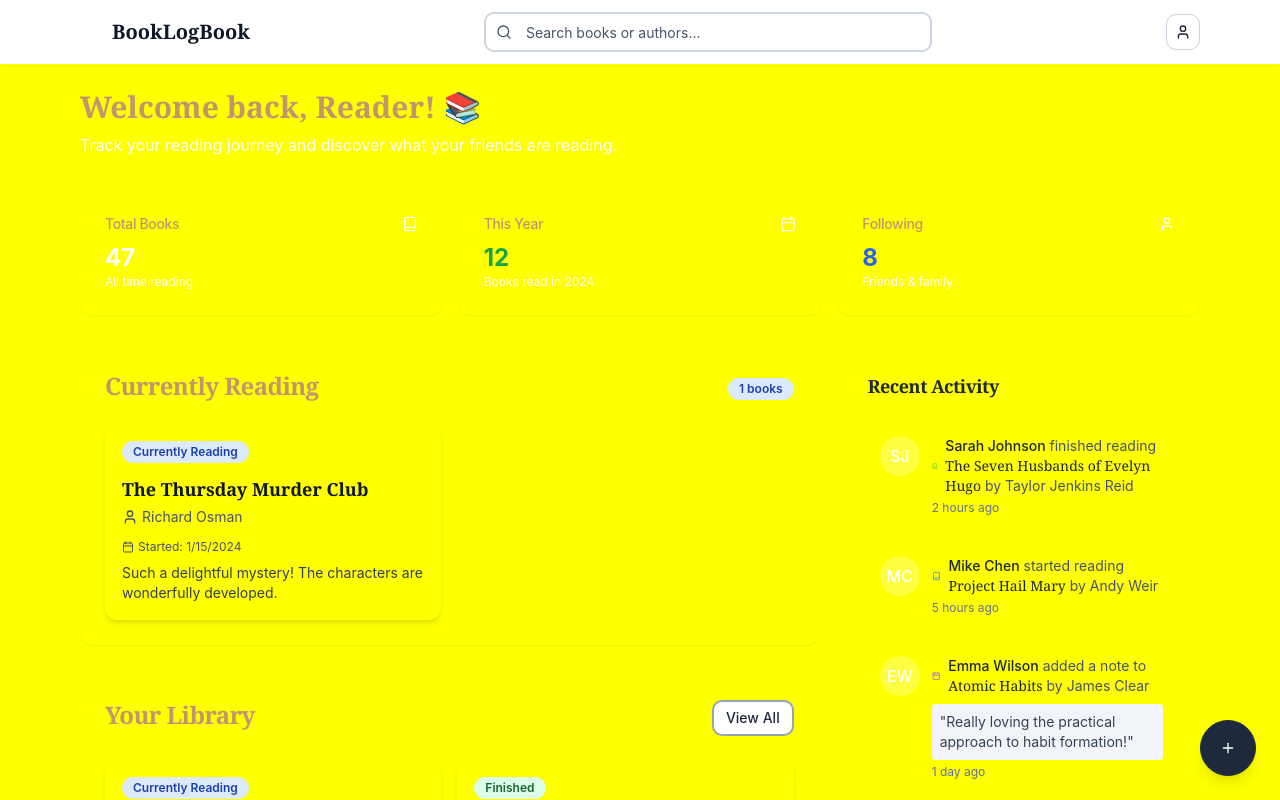
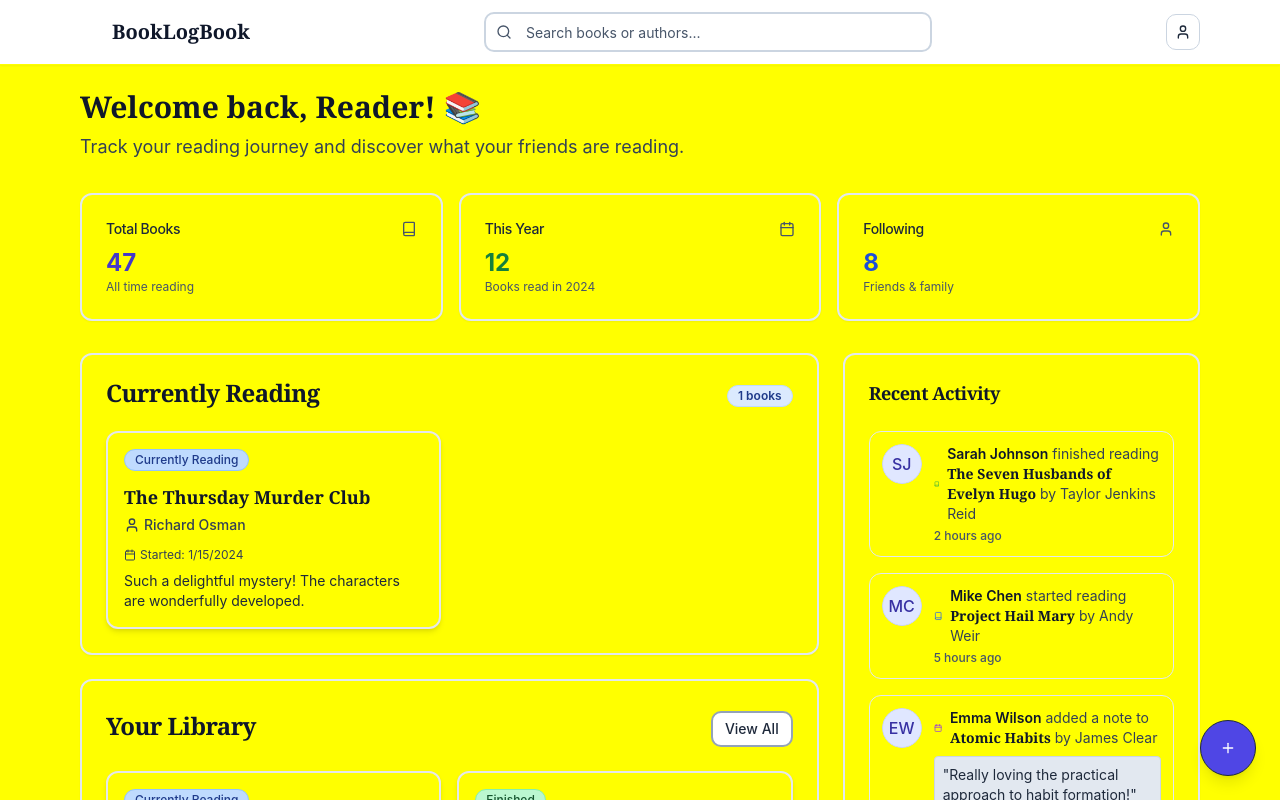
Before and after one commit to matholamew/booklogbook-social-reads, a React (Vite) app: page / in a window 1280 px wide. Shown: the top 800 px of the page. Built offline with nearby package versions, Linux system fonts and the light colour scheme.

Commit message:
Fix: Improve contrast across the application
Deep dive into the colors of all pages to increase contrast for better visibility.

```diff
--- a/src/components/ActivityFeed.tsx
+++ b/src/components/ActivityFeed.tsx
@@ -57,23 +57,23 @@ export const ActivityFeed = () => {
 
   const getActionIcon = (action: string) => {
     switch (action) {
-      case 'started': return <Book className="h-4 w-4 text-blue-500" />;
-      case 'finished': return <Book className="h-4 w-4 text-green-500" />;
-      case 'noted': return <Calendar className="h-4 w-4 text-purple-500" />;
-      default: return <Book className="h-4 w-4" />;
+      case 'started': return <Book className="h-4 w-4 text-blue-600" />;
+      case 'finished': return <Book className="h-4 w-4 text-green-600" />;
+      case 'noted': return <Calendar className="h-4 w-4 text-purple-600" />;
+      default: return <Book className="h-4 w-4 text-slate-600" />;
     }
   };
 
   return (
-    <Card>
+    <Card className="border-2 border-slate-200">
       <CardHeader>
-        <CardTitle className="text-lg font-serif text-slate-800">Recent Activity</CardTitle>
+        <CardTitle className="text-lg font-serif text-slate-900">Recent Activity</CardTitle>
       </CardHeader>
       <CardContent className="space-y-4">
         {mockActivities.map((activity) => (
-          <div key={activity.id} className="flex items-start gap-3 p-3 rounded-lg hover:bg-slate-50 transition-colors">
+          <div key={activity.id} className="flex items-start gap-3 p-3 rounded-lg hover:bg-slate-100 transition-colors border border-slate-200">
             <Avatar className="h-10 w-10">
-              <AvatarFallback className="bg-primary/10 text-primary font-medium">
+              <AvatarFallback className="bg-indigo-100 text-indigo-800 font-medium border border-indigo-200">
                 {activity.userInitials}
               </AvatarFallback>
             </Avatar>
@@ -81,21 +81,21 @@ export const ActivityFeed = () => {
             <div className="flex-1 min-w-0">
               <div className="flex items-center gap-2 mb-1">
                 {getActionIcon(activity.action)}
-                <p className="text-sm text-slate-800">
-                  <span className="font-medium">{activity.userName}</span>
-                  <span className="text-slate-600"> {getActionText(activity.action)} </span>
-                  <span className="font-medium font-serif">{activity.bookTitle}</span>
-                  <span className="text-slate-600"> by {activity.bookAuthor}</span>
+                <p className="text-sm text-slate-900">
+                  <span className="font-semibold">{activity.userName}</span>
+                  <span className="text-slate-700"> {getActionText(activity.action)} </span>
+                  <span className="font-semibold font-serif">{activity.bookTitle}</span>
+                  <span className="text-slate-700"> by {activity.bookAuthor}</span>
                 </p>
               </div>
 
               {activity.note && (
-                <p className="text-sm text-slate-700 bg-slate-100 p-2 rounded mt-2">
+                <p className="text-sm text-slate-800 bg-slate-200 p-2 rounded mt-2 border border-slate-300">
                   "{activity.note}"
                 </p>
               )}
 
-              <p className="text-xs text-slate-500 mt-1">{activity.timestamp}</p>
+              <p className="text-xs text-slate-600 mt-1 font-medium">{activity.timestamp}</p>
             </div>
           </div>
         ))}
--- a/src/components/AddBookButton.tsx
+++ b/src/components/AddBookButton.tsx
@@ -54,93 +54,93 @@ export const AddBookButton = () => {
   return (
     <Dialog open={open} onOpenChange={setOpen}>
       <DialogTrigger asChild>
-        <Button className="fixed bottom-6 right-6 h-14 w-14 rounded-full shadow-lg hover:shadow-xl transition-shadow z-50">
+        <Button className="fixed bottom-6 right-6 h-14 w-14 rounded-full shadow-lg hover:shadow-xl transition-shadow z-50 bg-indigo-600 hover:bg-indigo-700">
           <Plus className="h-6 w-6" />
         </Button>
       </DialogTrigger>
-      <DialogContent className="sm:max-w-[500px] max-h-[90vh] overflow-y-auto">
+      <DialogContent className="sm:max-w-[500px] max-h-[90vh] overflow-y-auto border-2 border-slate-300">
         <DialogHeader>
-          <DialogTitle className="font-serif text-xl">Add a Book</DialogTitle>
+          <DialogTitle className="font-serif text-xl text-slate-900">Add a Book</DialogTitle>
         </DialogHeader>
         <form onSubmit={handleSubmit} className="space-y-4">
           <div className="grid grid-cols-1 gap-4">
             <div>
-              <Label htmlFor="title">Title *</Label>
+              <Label htmlFor="title" className="text-slate-800 font-medium">Title *</Label>
               <Input
                 id="title"
                 value={formData.title}
                 onChange={(e) => setFormData({ ...formData, title: e.target.value })}
                 placeholder="Enter book title..."
-                className="mt-1"
+                className="mt-1 border-2 border-slate-300 focus:border-slate-700 text-slate-900"
               />
             </div>
 
             <div>
-              <Label htmlFor="author">Author *</Label>
+              <Label htmlFor="author" className="text-slate-800 font-medium">Author *</Label>
               <Input
                 id="author"
                 value={formData.author}
                 onChange={(e) => setFormData({ ...formData, author: e.target.value })}
                 placeholder="Enter author name..."
-                className="mt-1"
+                className="mt-1 border-2 border-slate-300 focus:border-slate-700 text-slate-900"
               />
             </div>
 
             <div>
-              <Label htmlFor="status">Reading Status</Label>
+              <Label htmlFor="status" className="text-slate-800 font-medium">Reading Status</Label>
               <Select value={formData.status} onValueChange={(value) => setFormData({ ...formData, status: value })}>
-                <SelectTrigger className="mt-1">
+                <SelectTrigger className="mt-1 border-2 border-slate-300 focus:border-slate-700 text-slate-900">
                   <SelectValue />
                 </SelectTrigger>
-                <SelectContent>
-                  <SelectItem value="planned">Want to Read</SelectItem>
-                  <SelectItem value="reading">Currently Reading</SelectItem>
-                  <SelectItem value="finished">Finished</SelectItem>
+                <SelectContent className="border-2 border-slate-300">
+                  <SelectItem value="planned" className="text-slate-900">Want to Read</SelectItem>
+                  <SelectItem value="reading" className="text-slate-900">Currently Reading</SelectItem>
+                  <SelectItem value="finished" className="text-slate-900">Finished</SelectItem>
                 </SelectContent>
               </Select>
             </div>
 
             <div className="grid grid-cols-2 gap-4">
               <div>
-                <Label htmlFor="dateStarted">Date Started</Label>
+                <Label htmlFor="dateStarted" className="text-slate-800 font-medium">Date Started</Label>
                 <Input
                   id="dateStarted"
                   type="date"
                   value={formData.dateStarted}
                   onChange={(e) => setFormData({ ...formData, dateStarted: e.target.value })}
-                  className="mt-1"
+                  className="mt-1 border-2 border-slate-300 focus:border-slate-700 text-slate-900"
                 />
               </div>
 
               <div>
-                <Label htmlFor="dateFinished">Date Finished</Label>
+                <Label htmlFor="dateFinished" className="text-slate-800 font-medium">Date Finished</Label>
                 <Input
                   id="dateFinished"
                   type="date"
                   value={formData.dateFinished}
                   onChange={(e) => setFormData({ ...formData, dateFinished: e.target.value })}
-                  className="mt-1"
+                  className="mt-1 border-2 border-slag-300 focus:border-slate-700 text-slate-900"
                 />
               </div>
             </div>
 
             <div>
-              <Label htmlFor="notes">Notes</Label>
+              <Label htmlFor="notes" className="text-slate-800 font-medium">Notes</Label>
               <Textarea
                 id="notes"
                 value={formData.notes}
                 onChange={(e) => setFormData({ ...formData, notes: e.target.value })}
                 placeholder="Your thoughts, quotes, or reflections..."
-                className="mt-1 min-h-[100px]"
+                className="mt-1 min-h-[100px] border-2 border-slate-300 focus:border-slate-700 text-slate-900"
               />
             </div>
           </div>
 
           <div className="flex justify-end gap-2 pt-4">
-            <Button type="button" variant="outline" onClick={() => setOpen(false)}>
+            <Button type="button" variant="outline" onClick={() => setOpen(false)} className="border-2 border-slate-400 text-slate-800">
               Cancel
             </Button>
-            <Button type="submit">Add Book</Button>
+            <Button type="submit" className="bg-indigo-600 hover:bg-indigo-700">Add Book</Button>
           </div>
         </form>
       </DialogContent>
--- a/src/components/BookCard.tsx
+++ b/src/components/BookCard.tsx
@@ -21,10 +21,10 @@ interface BookCardProps {
 export const BookCard = ({ book, onClick }: BookCardProps) => {
   const getStatusColor = (status: string) => {
     switch (status) {
-      case 'reading': return 'bg-blue-100 text-blue-800 hover:bg-blue-200';
-      case 'finished': return 'bg-green-100 text-green-800 hover:bg-green-200';
-      case 'planned': return 'bg-slate-100 text-slate-800 hover:bg-slate-200';
-      default: return 'bg-slate-100 text-slate-800';
+      case 'reading': return 'bg-blue-200 text-blue-900 hover:bg-blue-300 border border-blue-300';
+      case 'finished': return 'bg-green-200 text-green-900 hover:bg-green-300 border border-green-300';
+      case 'planned': return 'bg-slate-200 text-slate-900 hover:bg-slate-300 border border-slate-300';
+      default: return 'bg-slate-200 text-slate-900 border border-slate-300';
     }
   };
 
@@ -39,12 +39,12 @@ export const BookCard = ({ book, onClick }: BookCardProps) => {
 
   return (
     <Card
-      className="book-card-shadow transition-all duration-200 hover:scale-[1.02] cursor-pointer"
+      className="book-card-shadow transition-all duration-200 hover:scale-[1.02] cursor-pointer border-2 border-gray-200"
       onClick={onClick}
     >
       <CardContent className="p-4">
         <div className="flex justify-between items-start mb-3">
-          <Badge className={`${getStatusColor(book.status)} transition-colors`}>
+          <Badge className={`${getStatusColor(book.status)} transition-colors font-medium`}>
             {getStatusText(book.status)}
           </Badge>
         </div>
@@ -53,13 +53,13 @@ export const BookCard = ({ book, onClick }: BookCardProps) => {
           {book.title}
         </h3>
 
-        <div className="flex items-center text-slate-600 mb-3">
+        <div className="flex items-center text-slate-700 mb-3">
           <UserIcon className="h-4 w-4 mr-1" />
-          <span className="text-sm">{book.author}</span>
+          <span className="text-sm font-medium">{book.author}</span>
         </div>
 
         {(book.dateStarted || book.dateFinished) && (
-          <div className="flex flex-wrap gap-2 text-xs text-slate-600 mb-2">
+          <div className="flex flex-wrap gap-2 text-xs text-slate-700 mb-2">
             {book.dateStarted && (
               <div className="flex items-center">
                 <Calendar className="h-3 w-3 mr-1" />
@@ -76,7 +76,7 @@ export const BookCard = ({ book, onClick }: BookCardProps) => {
         )}
 
         {book.notes && (
-          <p className="text-sm text-slate-700 line-clamp-2 mt-2">
+          <p className="text-sm text-slate-800 line-clamp-2 mt-2">
             {book.notes}
           </p>
         )}
--- a/src/components/StatsOverview.tsx
+++ b/src/components/StatsOverview.tsx
@@ -15,36 +15,36 @@ export const StatsOverview = ({
 }: StatsOverviewProps) => {
   return (
     <div className="grid grid-cols-1 md:grid-cols-3 gap-4">
-      <Card>
+      <Card className="border-2 border-slate-200">
         <CardHeader className="flex flex-row items-center justify-between space-y-0 pb-2">
-          <CardTitle className="text-sm font-medium">Total Books</CardTitle>
-          <Book className="h-4 w-4 text-muted-foreground" />
+          <CardTitle className="text-sm font-medium text-slate-800">Total Books</CardTitle>
+          <Book className="h-4 w-4 text-slate-600" />
         </CardHeader>
         <CardContent>
-          <div className="text-2xl font-bold text-primary">{totalBooks}</div>
-          <p className="text-xs text-muted-foreground">All time reading</p>
+          <div className="text-2xl font-bold text-indigo-700">{totalBooks}</div>
+          <p className="text-xs text-slate-600">All time reading</p>
         </CardContent>
       </Card>
 
-      <Card>
+      <Card className="border-2 border-slate-200">
         <CardHeader className="flex flex-row items-center justify-between space-y-0 pb-2">
-          <CardTitle className="text-sm font-medium">This Year</CardTitle>
-          <Calendar className="h-4 w-4 text-muted-foreground" />
+          <CardTitle className="text-sm font-medium text-slate-800">This Year</CardTitle>
+          <Calendar className="h-4 w-4 text-slate-600" />
         </CardHeader>
         <CardContent>
-          <div className="text-2xl font-bold text-green-600">{booksThisYear}</div>
-          <p className="text-xs text-muted-foreground">Books read in 2024</p>
+          <div className="text-2xl font-bold text-green-700">{booksThisYear}</div>
+          <p className="text-xs text-slate-600">Books read in 2024</p>
         </CardContent>
       </Card>
 
-      <Card>
+      <Card className="border-2 border-slate-200">
         <CardHeader className="flex flex-row items-center justify-between space-y-0 pb-2">
-          <CardTitle className="text-sm font-medium">Following</CardTitle>
-          <User className="h-4 w-4 text-muted-foreground" />
+          <CardTitle className="text-sm font-medium text-slate-800">Following</CardTitle>
+          <User className="h-4 w-4 text-slate-600" />
         </CardHeader>
         <CardContent>
-          <div className="text-2xl font-bold text-blue-600">{following}</div>
-          <p className="text-xs text-muted-foreground">Friends & family</p>
+          <div className="text-2xl font-bold text-blue-700">{following}</div>
+          <p className="text-xs text-slate-600">Friends & family</p>
         </CardContent>
       </Card>
     </div>
--- a/src/index.css
+++ b/src/index.css
@@ -8,25 +8,25 @@
 @layer base {
   :root {
     --background: 255 255 255;
-    --foreground: 30 41 59;
+    --foreground: 15 23 42;
 
     --card: 255 255 255;
-    --card-foreground: 30 41 59;
+    --card-foreground: 15 23 42;
 
     --popover: 255 255 255;
-    --popover-foreground: 30 41 59;
+    --popover-foreground: 15 23 42;
 
     --primary: 67 56 202;
     --primary-foreground: 255 255 255;
 
     --secondary: 241 245 249;
-    --secondary-foreground: 30 41 59;
+    --secondary-foreground: 15 23 42;
 
-    --muted: 241 245 249;
-    --muted-foreground: 71 85 105;
+    --muted: 248 250 252;
+    --muted-foreground: 51 65 85;
 
     --accent: 196 181 253;
-    --accent-foreground: 67 56 202;
+    --accent-foreground: 15 23 42;
 
     --destructive: 239 68 68;
     --destructive-foreground: 255 255 255;
@@ -38,11 +38,11 @@
     --radius: 0.75rem;
 
     --sidebar-background: 255 255 255;
-    --sidebar-foreground: 30 41 59;
+    --sidebar-foreground: 15 23 42;
     --sidebar-primary: 67 56 202;
     --sidebar-primary-foreground: 255 255 255;
     --sidebar-accent: 241 245 249;
-    --sidebar-accent-foreground: 30 41 59;
+    --sidebar-accent-foreground: 15 23 42;
     --sidebar-border: 203 213 225;
     --sidebar-ring: 67 56 202;
   }
@@ -95,7 +95,7 @@
   body {
     @apply bg-background text-foreground font-sans;
     font-family: 'Inter', system-ui, -apple-system, sans-serif;
-    color: rgb(30 41 59);
+    color: rgb(15 23 42);
   }
 
   .font-serif {
--- a/src/pages/Index.tsx
+++ b/src/pages/Index.tsx
@@ -47,10 +47,10 @@ const Index = () => {
       <main className="max-w-6xl mx-auto px-4 py-6">
         {/* Welcome Section */}
         <div className="mb-8">
-          <h1 className="text-3xl font-bold font-serif text-foreground mb-2">
+          <h1 className="text-3xl font-bold font-serif text-slate-900 mb-2">
             Welcome back, Reader! 📚
           </h1>
-          <p className="text-muted-foreground">
+          <p className="text-slate-700 text-lg">
             Track your reading journey and discover what your friends are reading.
           </p>
         </div>
@@ -65,10 +65,10 @@ const Index = () => {
           {/* Left Column - Current Reading & Recent Books */}
           <div className="lg:col-span-2 space-y-6">
             {/* Currently Reading */}
-            <Card>
+            <Card className="border-2 border-slate-200">
               <CardHeader className="flex flex-row items-center justify-between">
-                <CardTitle className="font-serif">Currently Reading</CardTitle>
-                <Badge variant="secondary" className="bg-blue-100 text-blue-800">
+                <CardTitle className="font-serif text-slate-900">Currently Reading</CardTitle>
+                <Badge variant="secondary" className="bg-blue-100 text-blue-900 border border-blue-200">
                   {mockBooks.filter(book => book.status === 'reading').length} books
                 </Badge>
               </CardHeader>
@@ -84,9 +84,9 @@ const Index = () => {
             </Card>
 
             {/* Recent Books */}
-            <Card>
+            <Card className="border-2 border-slate-200">
               <CardHeader className="flex flex-row items-center justify-between">
-                <CardTitle className="font-serif">Your Library</CardTitle>
+                <CardTitle className="font-serif text-slate-900">Your Library</CardTitle>
                 <Button variant="outline" size="sm">
                   View All
                 </Button>
@@ -106,18 +106,18 @@ const Index = () => {
             <ActivityFeed />
 
             {/* Quick Actions */}
-            <Card>
+            <Card className="border-2 border-slate-200">
               <CardHeader>
-                <CardTitle className="text-lg font-serif">Quick Actions</CardTitle>
+                <CardTitle className="text-lg font-serif text-slate-900">Quick Actions</CardTitle>
               </CardHeader>
               <CardContent className="space-y-3">
-                <Button variant="outline" className="w-full justify-start">
+                <Button variant="outline" className="w-full justify-start text-slate-800 border-2 border-slate-300 hover:border-slate-500">
                   <span>Browse Friends' Reading</span>
                 </Button>
-                <Button variant="outline" className="w-full justify-start">
+                <Button variant="outline" className="w-full justify-start text-slate-800 border-2 border-slate-300 hover:border-slate-500">
                   <span>Discover New Books</span>
                 </Button>
-                <Button variant="outline" className="w-full justify-start">
+                <Button variant="outline" className="w-full justify-start text-slate-800 border-2 border-slate-300 hover:border-slate-500">
                   <span>View Reading Stats</span>
                 </Button>
               </CardContent>
```
